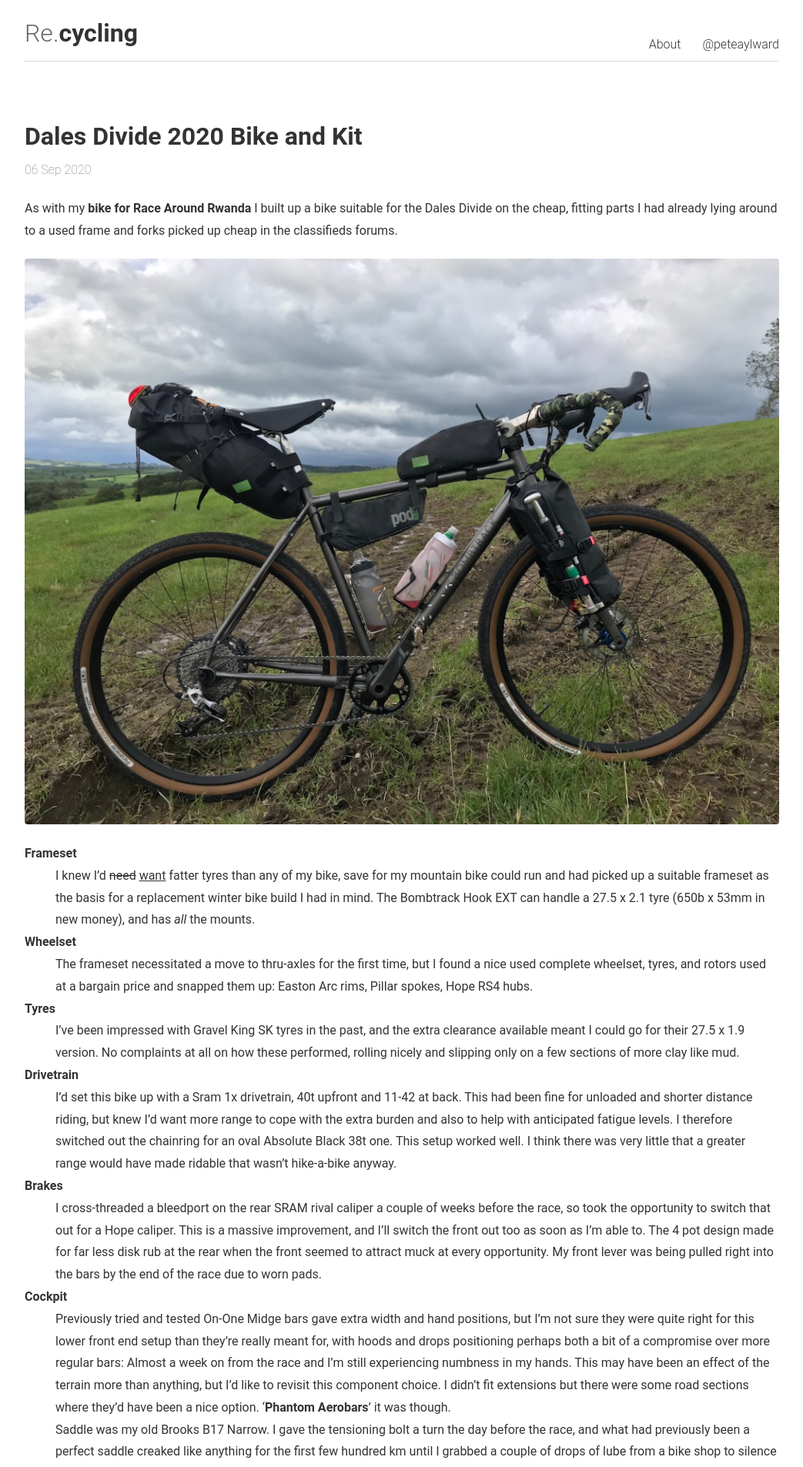
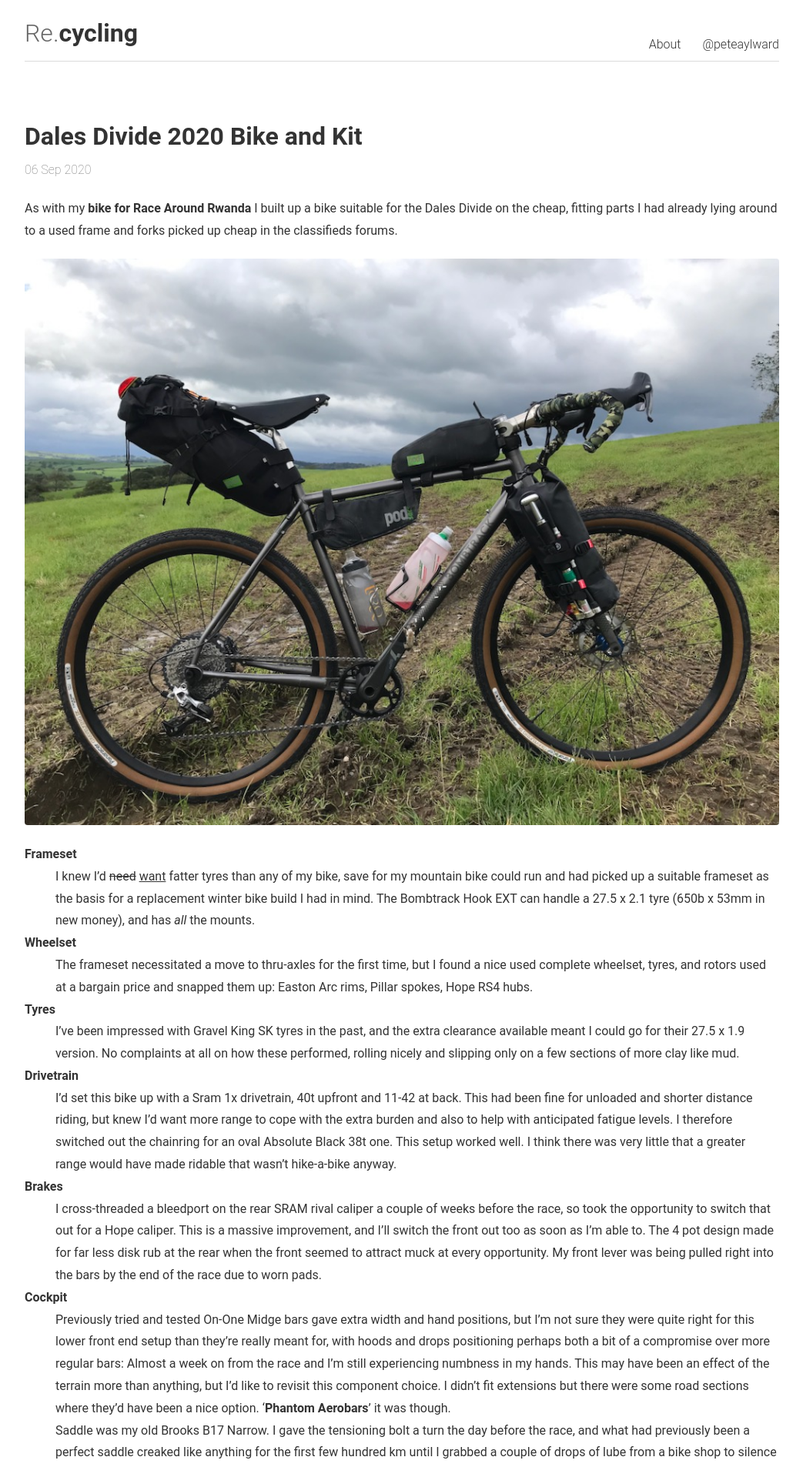
Before and after one commit to hypertelia/hypertelia.github.io, a Jekyll site: the page built from _posts/2020-09-06-dales-divide-2020-bike-and-kit.md, in a window 1280 px wide. Shown: the top 1906 px of the page at 77% size, without its empty margins (118-1161 px from the left). Built offline with Jekyll 4.4.1, drawn with Linux system fonts in a browser that asks for light colours.

Commit message:
image switch

```diff
--- a/_posts/2020-09-06-dales-divide-2020-bike-and-kit.md
+++ b/_posts/2020-09-06-dales-divide-2020-bike-and-kit.md
@@ -10,7 +10,7 @@ summary: Overview of bike choice and kit selection for Dales Divide bikepacking
 
 As with my <a href="/race-around-rwanda-the-bike">bike for Race Around Rwanda</a> I built up a bike suitable for the Dales Divide on the cheap, fitting parts I had already lying around to a used frame and forks picked up cheap in the classifieds forums.
 
-![Bombtrack Hook EXT](/img/dd/dd2020-27.jpg)
+![Bombtrack Hook EXT](/img/dd/dd2020-28.jpg)
 
 **Frameset**
 : I knew I'd <del>need</del> <ins>want</ins> fatter tyres than any of my bike, save for my mountain bike could run and had picked up a suitable frameset as the basis for a replacement winter bike build I had in mind. The Bombtrack Hook EXT can handle a 27.5 x 2.1 tyre (650b x 53mm in new money), and has _all_ the mounts.
```
Also changed, not shown: img/dd/dd2020-28.jpg (added).
